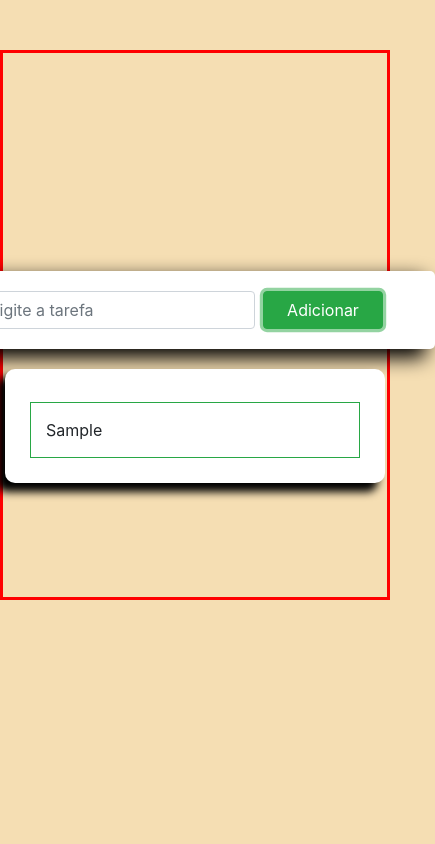
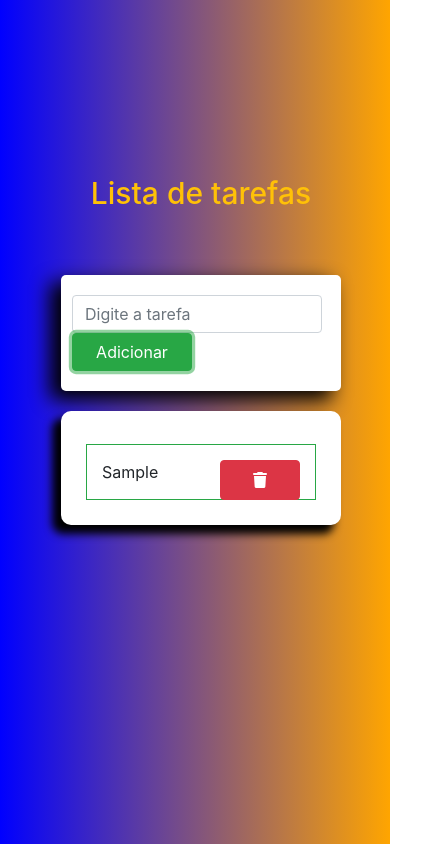
Before and after one commit to BrunoSantosLira/Projetos-JS, a plain HTML site: page Projeto_ListaTarefasJS/index.html in a window 390 px wide. Both pictures are taken after typing "Sample" into the empty fields and a click on the button "Adicionar". Shown: the whole page, 435 px wide, since content can reach past the window. Drawn offline with nearby package versions, Linux system fonts and the light colour scheme.

Commit message:
atualizacao_conteudo

```diff
--- a/Projeto_ListaTarefasJS/estilo.css
+++ b/Projeto_ListaTarefasJS/estilo.css
@@ -1,17 +1,17 @@
 #caixa{
-    border: 3px solid red;
     width: 100%;
     height: 550px;
     margin-top: 50px ;
     display: flex;
     align-items: center;
     justify-content: center;
+
 }
 
 #caixa-lista{
     width: 500px;
     height: 300px;
-
+    margin: 0 auto;
     display: flex;
     flex-direction: column;
 }
@@ -41,7 +41,7 @@
 }
 
 body{
-    background-color: wheat;
+    background: linear-gradient(to left, orange,blue);
 }
 
 .btn{
@@ -51,3 +51,86 @@ body{
 #caixa-form #tarefa{
     width: 280px;
 }
+
+
+@media (max-width: 575.98px) {
+    h1{
+        font-size: 30px;
+    }
+
+    #caixa{
+        width: 80%;
+        height: 550px;
+        margin-top: 50px ;
+        display: flex;
+        align-items: center;
+        justify-content: center;
+
+    }
+
+    #caixa-form{
+        border-radius: 5px;
+        padding: 20px;
+        width: 280px;
+        justify-content: center;
+        background-color: white;
+        box-shadow: -10px 8px 19px 1px black; ;
+        display: flex;
+        align-items: center;
+        margin-top: 20%;
+    }
+
+    #caixa-form #tarefa{
+        width: 250px;
+    }
+
+    #caixa-tarefas{
+        border-radius: 10px;
+        width: 280px;
+        margin: 0 auto;
+        background-color: white;
+        box-shadow: -8px 8px 8px 1px black; ;
+        align-items: center;
+        margin-bottom: 20px;
+        margin-top: 20px;
+
+    }
+
+
+    #caixa-lista{
+        width: 500px;
+        height: 300px;
+        margin-left: 90px;
+        display: flex;
+        flex-direction: column;
+    }
+
+}
+
+
+@media (min-width: 576px) and (max-width: 767.98px) {
+    h1{
+        font-size: 25px;
+    }
+ }
+
+
+@media (min-width: 768px) and (max-width: 991.98px) {
+    h1{
+        font-size: 35px;
+    }
+ }
+
+
+@media (min-width: 992px) and (max-width: 1199.98px) {
+    h1{
+        font-size: 40px;
+    }
+ }
+
+
+@media (min-width: 1200px) {
+    h1{
+        font-size: 55px;
+    }
+ }
--- a/Projeto_ListaTarefasJS/index.html
+++ b/Projeto_ListaTarefasJS/index.html
@@ -9,12 +9,14 @@
 
     <link rel="stylesheet" href="https://stackpath.bootstrapcdn.com/bootstrap/4.1.3/css/bootstrap.min.css" integrity="sha384-MCw98/SFnGE8fJT3GXwEOngsV7Zt27NXFoaoApmYm81iuXoPkFOJwJ8ERdknLPMO" crossorigin="anonymous">
     <link rel="stylesheet" href="estilo.css">
+    <script src="https://kit.fontawesome.com/64e0418c32.js" crossorigin="anonymous"></script>
 </head>
-    <body>
+    <body onload="mostrar_tarefas()">
 
-        <article  id="caixa">
+        <article id="caixa">
 
-            <section id="caixa-lista" class="">
+            <section id="caixa-lista">
+                <h1 class="text-center text-warning ">Lista de tarefas</h1>
 
                 <div id="caixa-form" >
                 <form class="form-inline">
--- a/Projeto_ListaTarefasJS/script.js
+++ b/Projeto_ListaTarefasJS/script.js
@@ -1,6 +1,6 @@
-
 let tarefa = document.getElementById('tarefa')
 let caixa_tarefa = document.getElementById('caixa-tarefas')
+
 
 
 function adicionar(){
@@ -13,15 +13,26 @@ function adicionar(){
         linha_tarefa.className = 'border border-success mt-2'
         linha_tarefa.style.padding = '15px'
 
+
         //Adicionando elemento na div criada
         linha_tarefa.innerHTML = tarefa.value
         caixa_tarefa.append(linha_tarefa)
 
         localStorage.setItem(gerarID(),JSON.stringify(linha_tarefa.innerHTML))
 
+        let btn = document.createElement('button')
+        btn.innerHTML = '<i class="fa-solid fa-trash"></i>'
+        btn.className = 'btn btn-danger'
+        btn.style.width = '80px'
+        btn.style.height = '40px'
+        btn.style.float = 'right'
+
+        linha_tarefa.append(btn)
+
         tarefa.value = ''
+
+        window.location.reload()
     }
-
 
 }
 
@@ -38,3 +49,60 @@ function gerarID(){
     return parseInt(proximoID) + 1
 
 }
+
+
+
+
+function mostrar_tarefas(){
+    let qtd_elementos = localStorage.getItem('id')
+
+    if(localStorage.length > 1){
+
+        for(let c = 1; c <= qtd_elementos;c++){
+            let elemento = JSON.parse(localStorage.getItem(c))
+
+
+            if(elemento ===null){
+                continue
+            }
+
+
+
+            let linha_tarefa = document.createElement('div')
+
+            //Editando elemento div
+            linha_tarefa.className = 'border border-success mt-2'
+            linha_tarefa.id = c
+            linha_tarefa.style.padding = '15px'
+
+            //Adicionando elemento na div criada
+            linha_tarefa.innerHTML = elemento
+            caixa_tarefa.append(linha_tarefa)
+
+
+
+            let btn = document.createElement('button')
+            btn.innerHTML = '<i class="fa-solid fa-trash"></i>'
+            btn.className = 'btn btn-danger'
+            btn.id = c
+            btn.style.width = '80px'
+            btn.style.height = '40px'
+            btn.style.float = 'right'
+            btn.onclick = function(){
+                localStorage.removeItem(c)
+
+                linha_tarefa.style.display = 'none'
+            }
+
+            linha_tarefa.append(btn)
+            console.log(linha_tarefa.id)
+
+        }
+
+
+    }
+}
+
+function numeroaleatorio(){
+    return Math.trunc(Math.random() * 1000 +1)
+}
```
